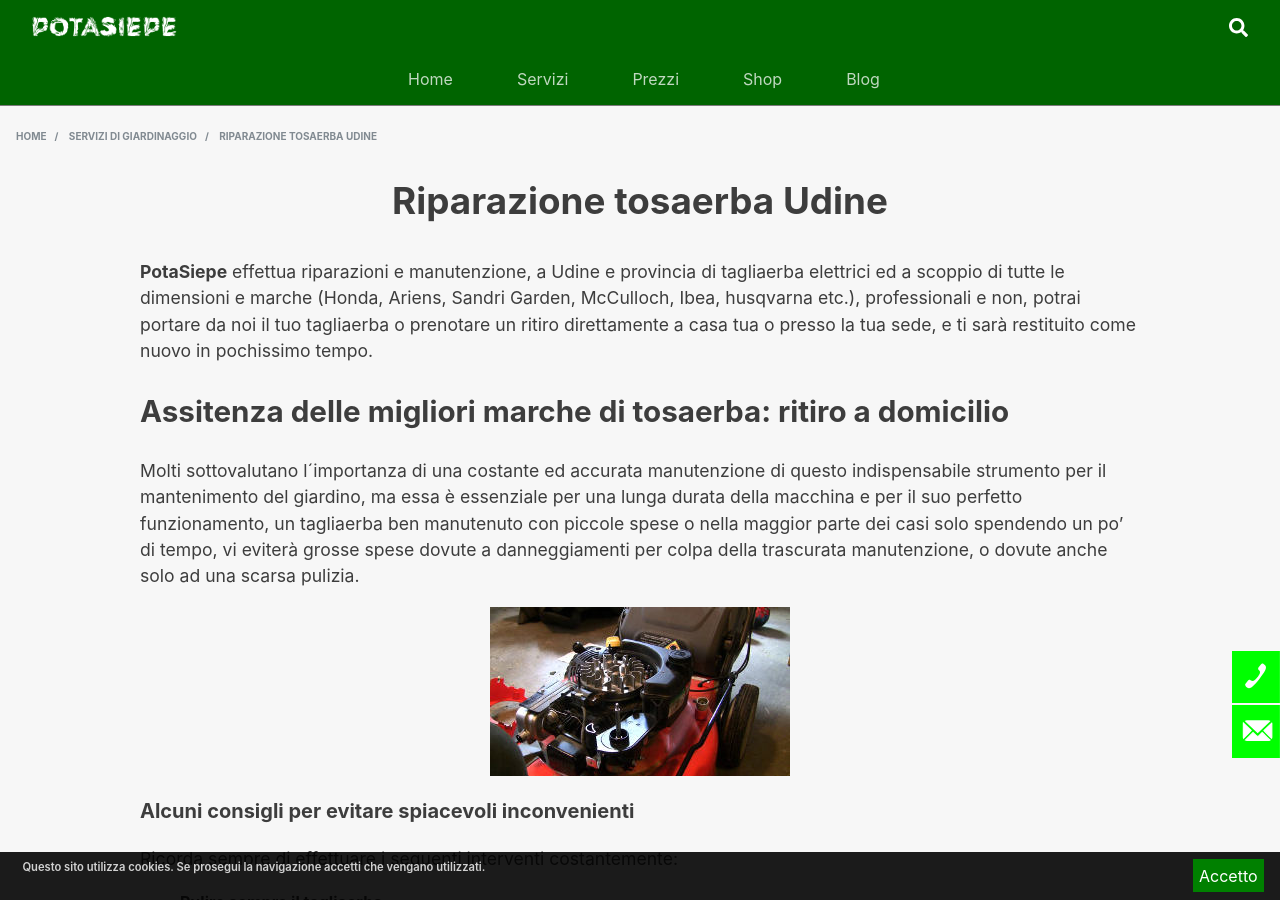
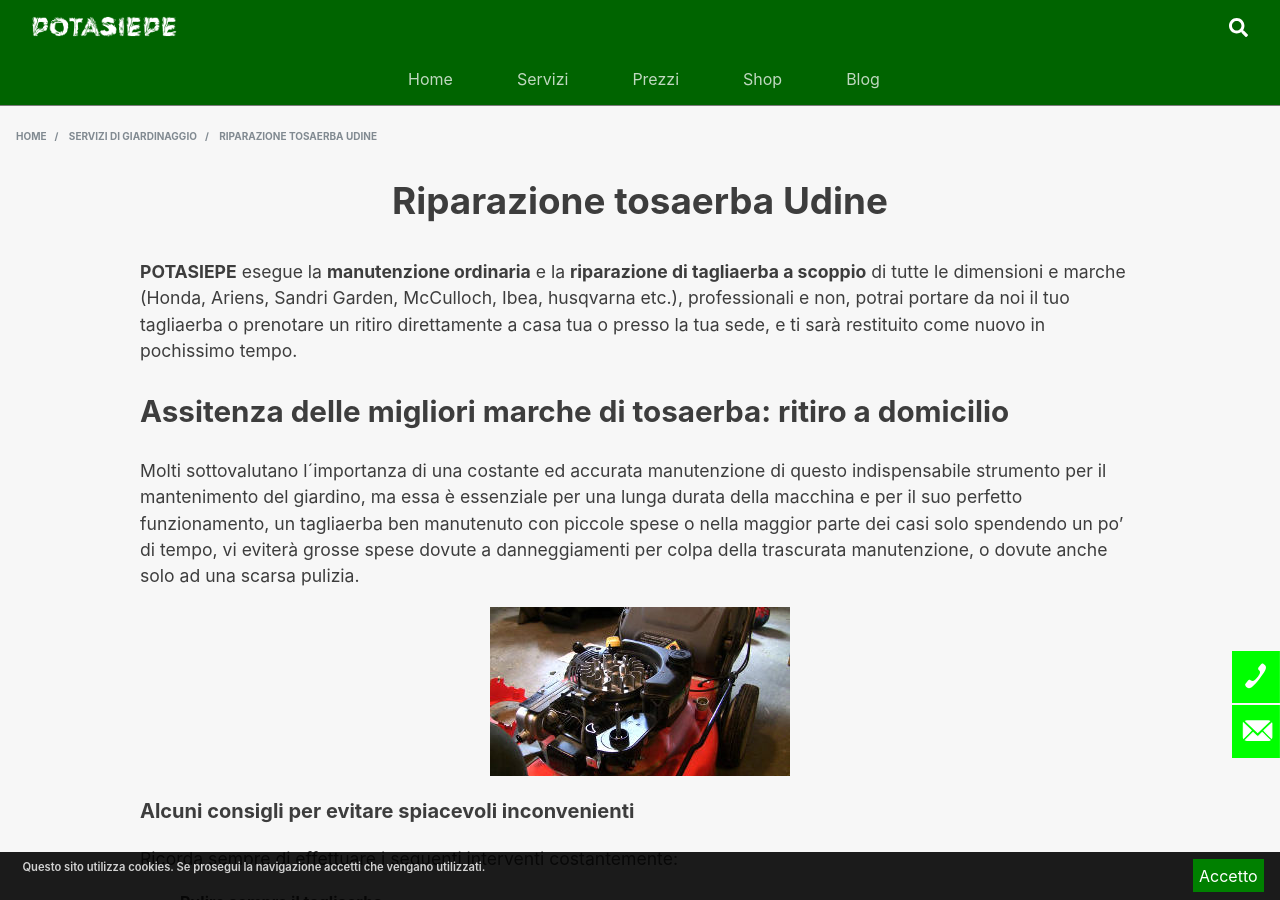
Before and after one commit to enricocaputo/potasiepe, a Jekyll site: the page built from my_collections/_servizi_giardinaggio/riparazione-tosaerba-udine.md, in a window 1280 px wide and 900 px high. Built offline with Jekyll 4.4.1, drawn with Linux system fonts in a browser that asks for light colours.

Commit message:
riparazione-tosaerba-udine.md

```diff
--- a/my_collections/_servizi_giardinaggio/riparazione-tosaerba-udine.md
+++ b/my_collections/_servizi_giardinaggio/riparazione-tosaerba-udine.md
@@ -5,8 +5,9 @@ subtitle: manutenzione e ritiro a domicilio
 title: Riparazione tosaerba Udine
 excerpt: 'Centro di assistenza per la ripariazione delle principali marche di rasaerba. Messa a punto e manutenzione di tagliaerba con motori Honda e Briggs Stratton.'
 image_path: /img/servizi/servizio-riparazione-tagliaerba.jpg
+last_modified_at: 2018-12-29
 ---
-**PotaSiepe** effettua riparazioni e manutenzione, a Udine e provincia di tagliaerba elettrici ed a scoppio di tutte le dimensioni e marche (Honda, Ariens, Sandri Garden, McCulloch, Ibea, husqvarna etc.), professionali e non, potrai portare da noi il tuo tagliaerba o prenotare un ritiro direttamente a casa tua o presso la tua sede, e ti sarà restituito come nuovo in pochissimo tempo.
+**POTASIEPE** esegue la **manutenzione ordinaria** e la **riparazione di tagliaerba a scoppio** di tutte le dimensioni e marche (Honda, Ariens, Sandri Garden, McCulloch, Ibea, husqvarna etc.), professionali e non, potrai portare da noi il tuo tagliaerba o prenotare un ritiro direttamente a casa tua o presso la tua sede, e ti sarà restituito come nuovo in pochissimo tempo.
 
 ## Assitenza delle migliori marche di tosaerba: ritiro a domicilio
 
```
